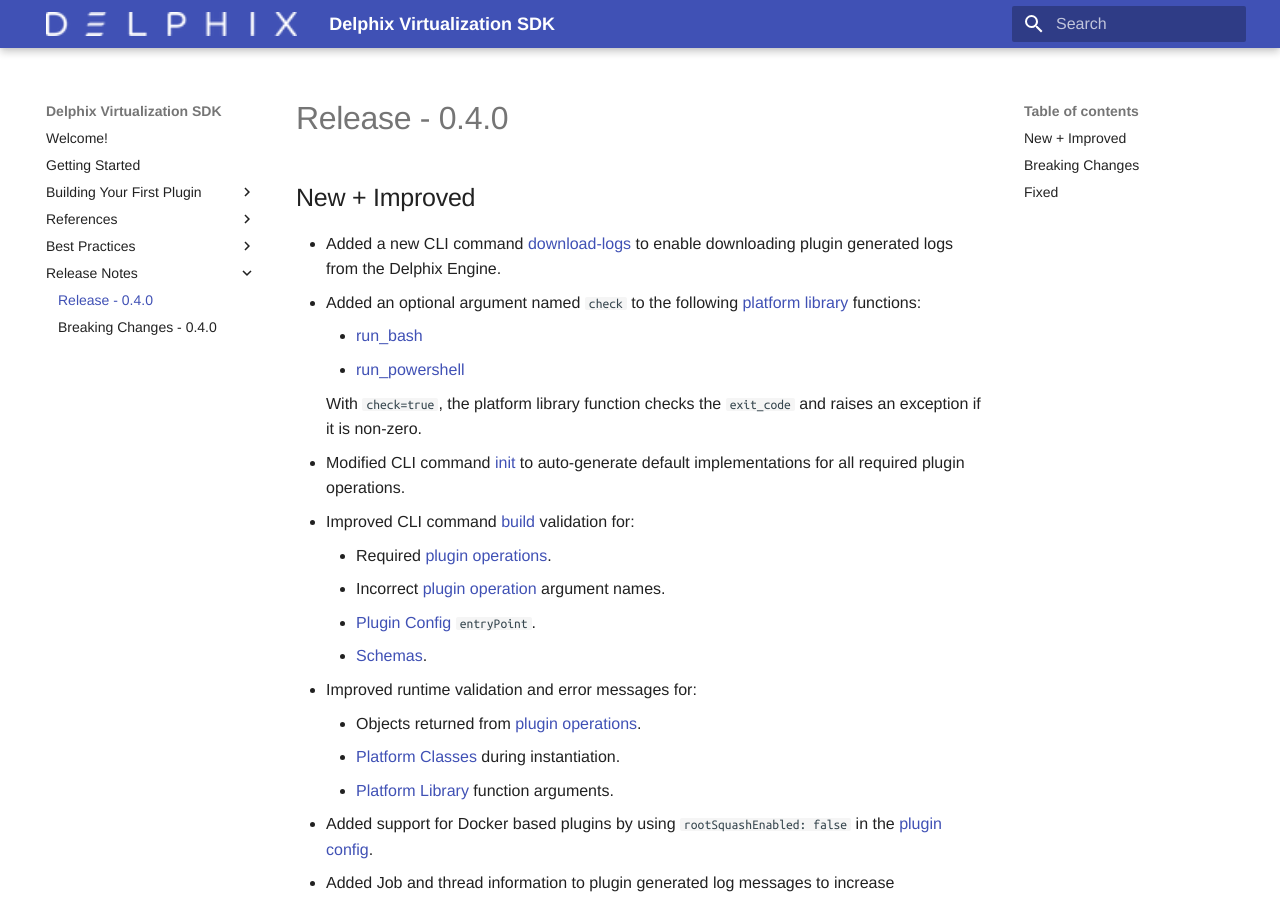
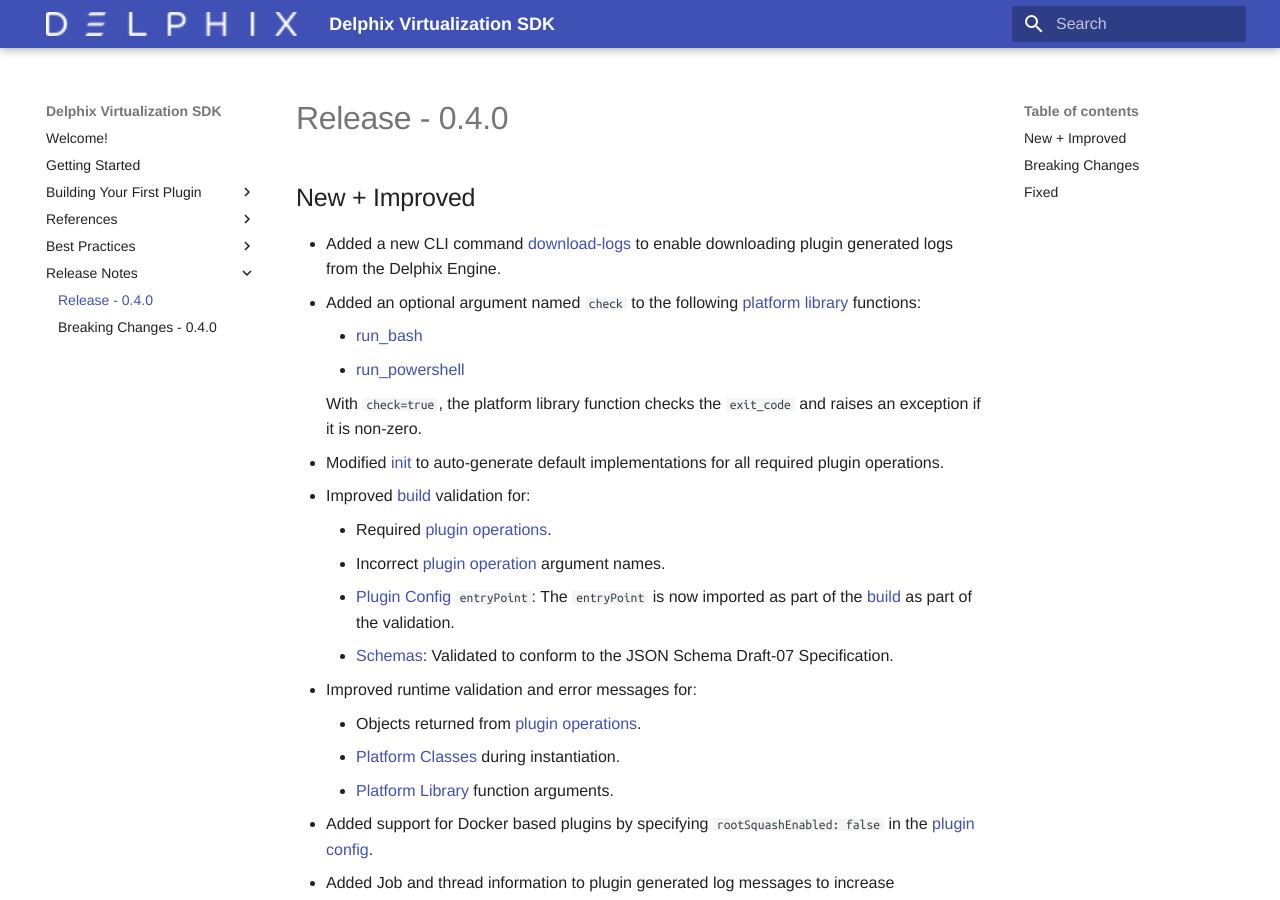
Before and after one commit to delphix/virtualization-sdk, an MkDocs documentation site: the page built from docs/Release_Notes/0.4.0.md, in a window 1280 px wide and 900 px high. Built offline with MkDocs 1.6.1 and Material for MkDocs 9.7.7, drawn with Linux system fonts in a browser that asks for light colours; some web fonts are replaced; some of the changed text lies outside the part shown.

```diff
--- a/docs/Release_Notes/0.4.0.md
+++ b/docs/Release_Notes/0.4.0.md
@@ -9,18 +9,18 @@
 
     With `check=true`, the platform library function checks the `exit_code` and raises an exception if it is non-zero.
 
-* Modified CLI command [init](/References/CLI.md#init) to auto-generate default implementations for all required plugin operations.
-* Improved CLI command [build](/References/CLI.md#build) validation for:
+* Modified [init](/References/CLI.md#init) to auto-generate default implementations for all required plugin operations.
+* Improved [build](/References/CLI.md#build) validation for:
     * Required [plugin operations](/References/Plugin_Operations.md).
     * Incorrect [plugin operation](/References/Plugin_Operations.md) argument names.
-    * [Plugin Config](/References/Plugin_Config.md) `entryPoint`.
-    * [Schemas](/References/Schemas.md).
+    * [Plugin Config](/References/Plugin_Config.md) `entryPoint`: The `entryPoint` is now imported as part of the [build](/References/CLI.md#build) as part of the validation.
+    * [Schemas](/References/Schemas.md): Validated to conform to the JSON Schema Draft-07 Specification.
 * Improved runtime validation and error messages for:
     * Objects returned from [plugin operations](/References/Plugin_Operations.md).
     * [Platform Classes](/References/Classes.md) during instantiation.
     * [Platform Library](/References/Platform_Libraries.md) function arguments.
 
-* Added support for Docker based plugins by using `rootSquashEnabled: false` in the [plugin config](/References/Plugin_Config.md).
+* Added support for Docker based plugins by specifying `rootSquashEnabled: false` in the [plugin config](/References/Plugin_Config.md).
 * Added Job and thread information to plugin generated log messages to increase diagnosability and observability.
 
 ## Breaking Changes
@@ -59,4 +59,4 @@
 * Mark incorrectly provisioned VDBs as unusable and prevent subsequent Delphix Engine operations on such VDBs.
 * Better error messages when incorrect environment types are used for Platform Libraries.
 * Better error messages when a plugin's [schema](/References/Schemas.md) is updated and the plugin is re-uploaded to the Delphix Engine, with clear instructions on how to proceed.
-* Fixed CLI command [build](/References/CLI.md#build) failures on Windows.
+* Fixed [build](/References/CLI.md#build) failures on Windows.
```
Also changed, not shown: docs/Building_Your_First_Plugin/Data_Ingestion.md (+2 -2 lines), docs/Getting_Started.md (+7 -1 lines), docs/References/Classes.md (+5 -5 lines), docs/References/Platform_Libraries.md (+1 -1 lines), docs/References/Plugin_Config.md (+1 -1 lines).
